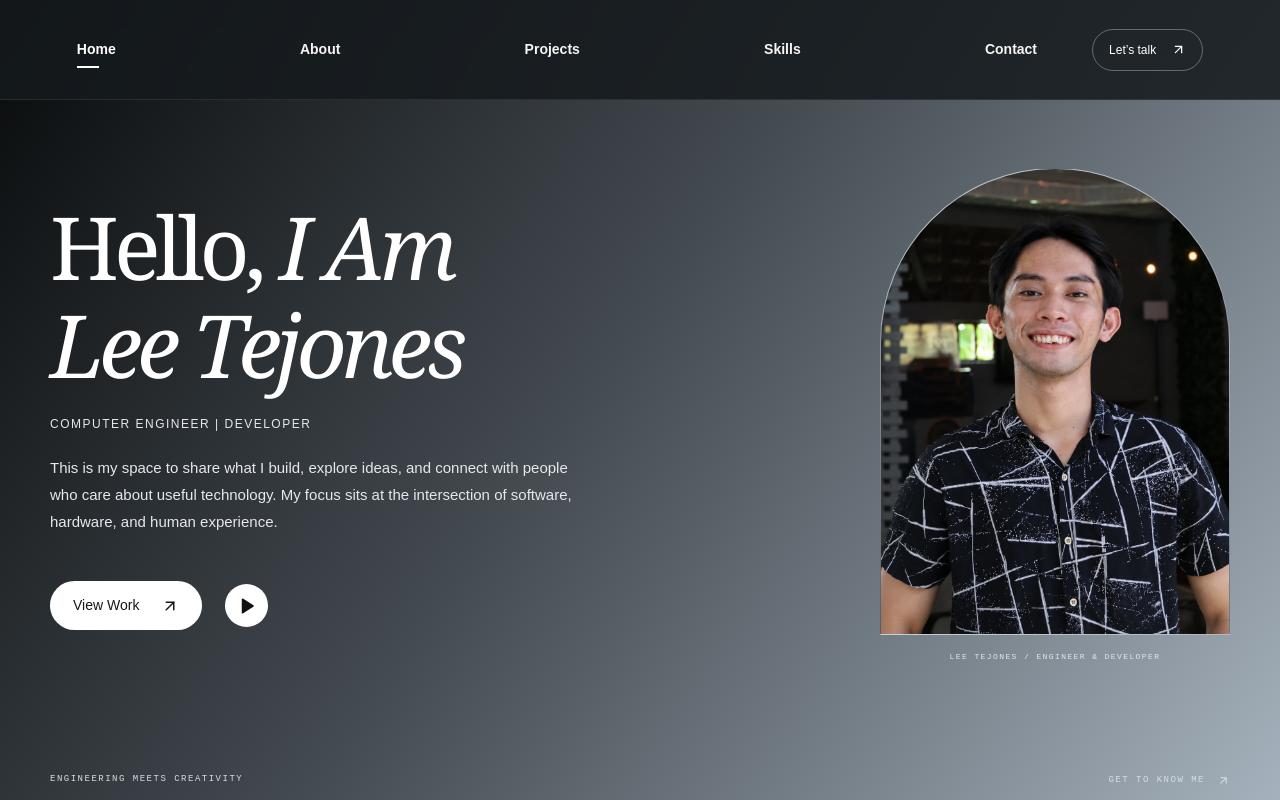
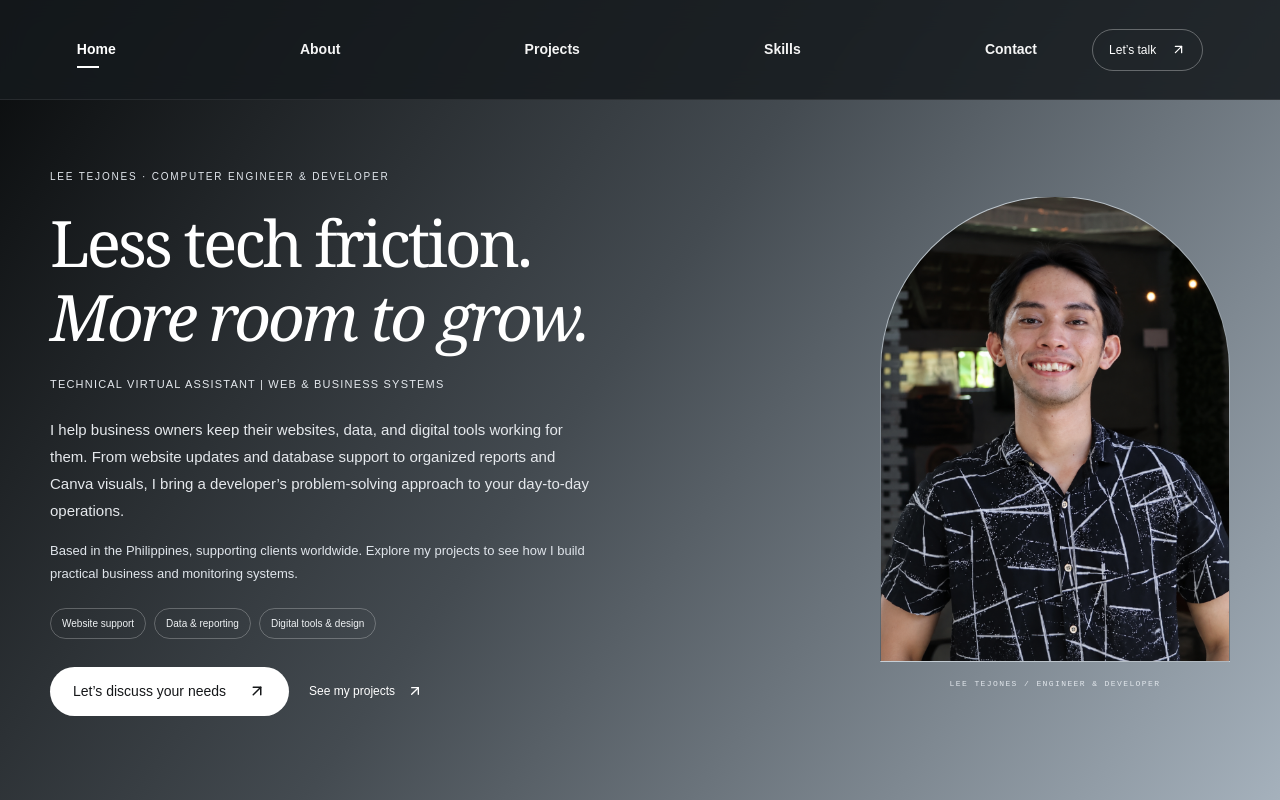
Before and after one commit to mrleejino-ho/leetejones_portfolio, a React (Vite) app: page / in a window 1280 px wide. Shown: the top 800 px of the page. Built offline with nearby package versions, Linux system fonts and the light colour scheme.

Commit message:
Position homepage for technical virtual assistance clients

```diff
--- a/index.html
+++ b/index.html
@@ -6,7 +6,7 @@
     <meta name="theme-color" content="#25292d" />
     <meta
       name="description"
-      content="Lee Tejones — Computer Engineer and Developer. A personal portfolio exploring software, connected hardware, and thoughtful digital experiences."
+      content="Lee Tejones — Technical Virtual Assistant for web and business systems. Website updates, database support, reporting, and Canva visuals for businesses worldwide."
     />
     <title>Lee Tejones — Computer Engineer | Developer</title>
     <link rel="icon" type="image/svg+xml" href="/favicon.svg" />
--- a/src/main.jsx
+++ b/src/main.jsx
@@ -16,7 +16,6 @@ import {
   Mail,
   Check,
   Copy,
-  Play,
 } from "lucide-react";
 import {
   BrowserRouter,
@@ -257,29 +256,44 @@ function App() {
             path="/"
             element={
               <section id="home" className="hero shell">
-                <div className="hero-main">
+                <div className="hero-main client-hero">
+                  <p className="hero-identity">
+                    LEE TEJONES · COMPUTER ENGINEER & DEVELOPER
+                  </p>
                   <h1>
-                    Hello, <em>I Am</em>
+                    Less tech friction.
                     <br />
-                    <span>Lee Tejones</span>
+                    <span>More room to grow.</span>
                   </h1>
-                  <p className="hero-title">{profile.title}</p>
+                  <p className="hero-title">
+                    Technical Virtual Assistant | Web & Business Systems
+                  </p>
                   <p className="hero-description">
-                    This is my space to share what I build, explore ideas, and
-                    connect with people who care about useful technology. My
-                    focus sits at the intersection of software, hardware, and
-                    human experience.
+                    I help business owners keep their websites, data, and
+                    digital tools working for them. From website updates and
+                    database support to organized reports and Canva visuals, I
+                    bring a developer’s problem-solving approach to your
+                    day-to-day operations.
                   </p>
+                  <p className="hero-supporting">
+                    Based in the Philippines, supporting clients worldwide.
+                    Explore my projects to see how I build practical business
+                    and monitoring systems.
+                  </p>
+                  <div
+                    className="hero-service-tags"
+                    aria-label="Services offered"
+                  >
+                    <span>Website support</span>
+                    <span>Data & reporting</span>
+                    <span>Digital tools & design</span>
+                  </div>
                   <div className="hero-actions">
-                    <Link to="/projects" className="button primary">
-                      View Work <ArrowUpRight size={18} />
+                    <Link to="/contact" className="button primary">
+                      Let’s discuss your needs <ArrowUpRight size={18} />
                     </Link>
-                    <Link
-                      to="/about"
-                      className="about-play"
-                      aria-label="A little about me"
-                    >
-                      <Play size={18} fill="currentColor" />
+                    <Link to="/projects" className="text-link">
+                      See my projects <ArrowUpRight size={16} />
                     </Link>
                   </div>
                 </div>
@@ -308,7 +322,7 @@ function App() {
                   </span>
                 </div>
                 <div className="hero-footer">
-                  <span>ENGINEERING MEETS CREATIVITY</span>
+                  <span>TECHNICAL SUPPORT. BUSINESS FOCUS.</span>
                   <Link to="/about">
                     GET TO KNOW ME <ArrowUpRight size={13} />
                   </Link>
--- a/src/styles.css
+++ b/src/styles.css
@@ -1621,3 +1621,62 @@ body {
     transform: none;
   }
 }
+.hero-identity {
+  font:
+    10px/1.8 Arial,
+    sans-serif;
+  letter-spacing: 1.8px;
+  color: #e2e7ed;
+  margin-bottom: 20px;
+}
+.client-hero h1 {
+  font-size: clamp(48px, 5vw, 74px);
+  letter-spacing: -3px;
+  line-height: 1.15;
+}
+.client-hero h1 > span {
+  white-space: normal;
+}
+.client-hero .hero-title {
+  font-size: 11px;
+  line-height: 1.8;
+  letter-spacing: 1.2px;
+}
+.hero-supporting {
+  color: #e0e5eb;
+  font-size: 13px;
+  line-height: 1.8;
+  max-width: 540px;
+  margin-top: 15px;
+}
+.hero-service-tags {
+  display: flex;
+  flex-wrap: wrap;
+  gap: 8px;
+  margin-top: 22px;
+}
+.hero-service-tags span {
+  border: 1px solid #ffffff40;
+  border-radius: 25px;
+  padding: 7px 11px;
+  font-size: 10px;
+  color: #f0f3f5;
+}
+.client-hero .hero-actions {
+  flex-wrap: wrap;
+  gap: 20px;
+  margin-top: 28px;
+}
+@media (max-width: 720px) {
+  .client-hero h1 {
+    font-size: clamp(40px, 8.5vw, 58px);
+    letter-spacing: -2px;
+  }
+  .hero-identity {
+    font-size: 9px;
+    letter-spacing: 1px;
+  }
+  .client-hero .hero-title {
+    font-size: 10px;
+  }
+}
```
